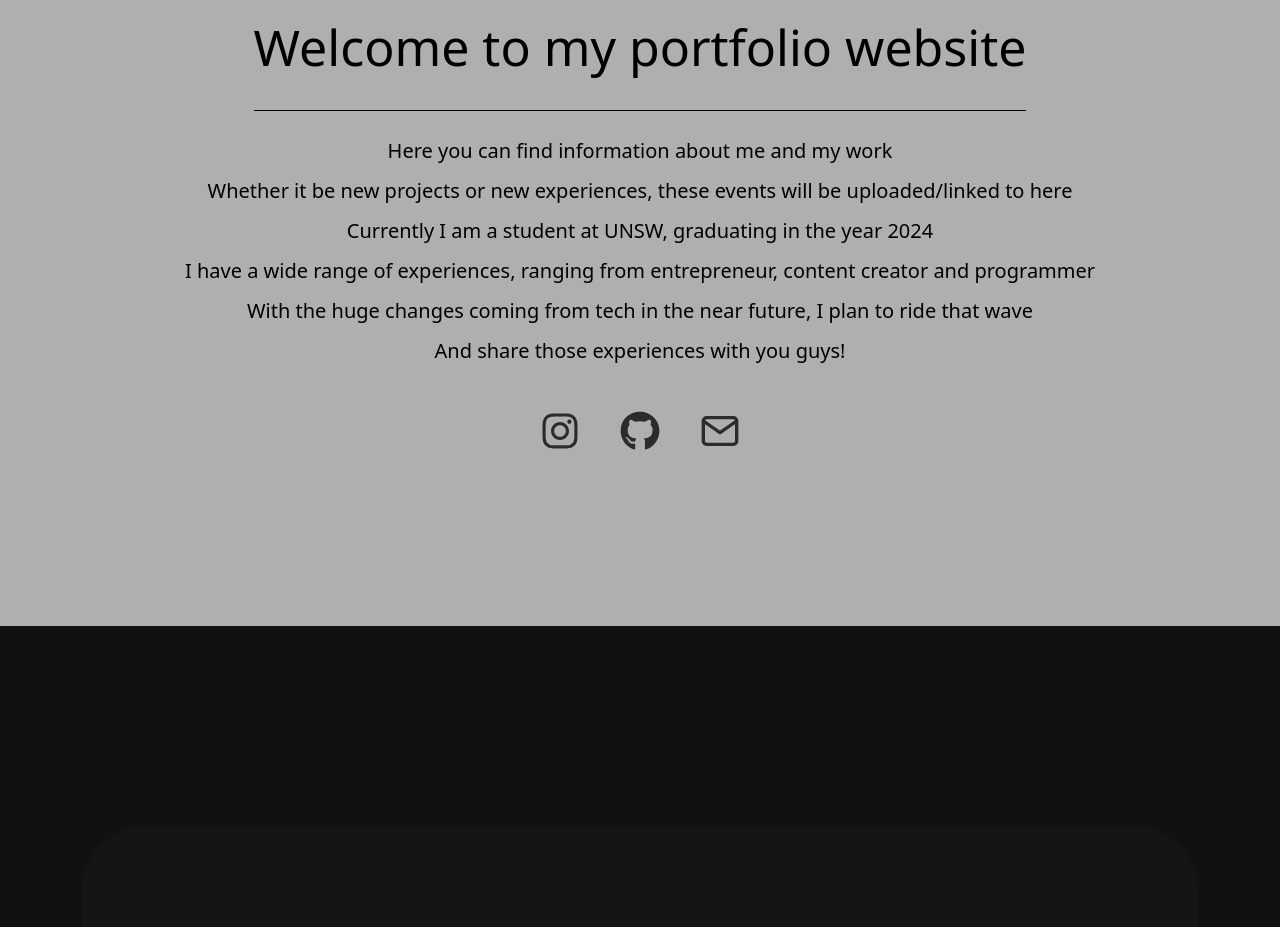
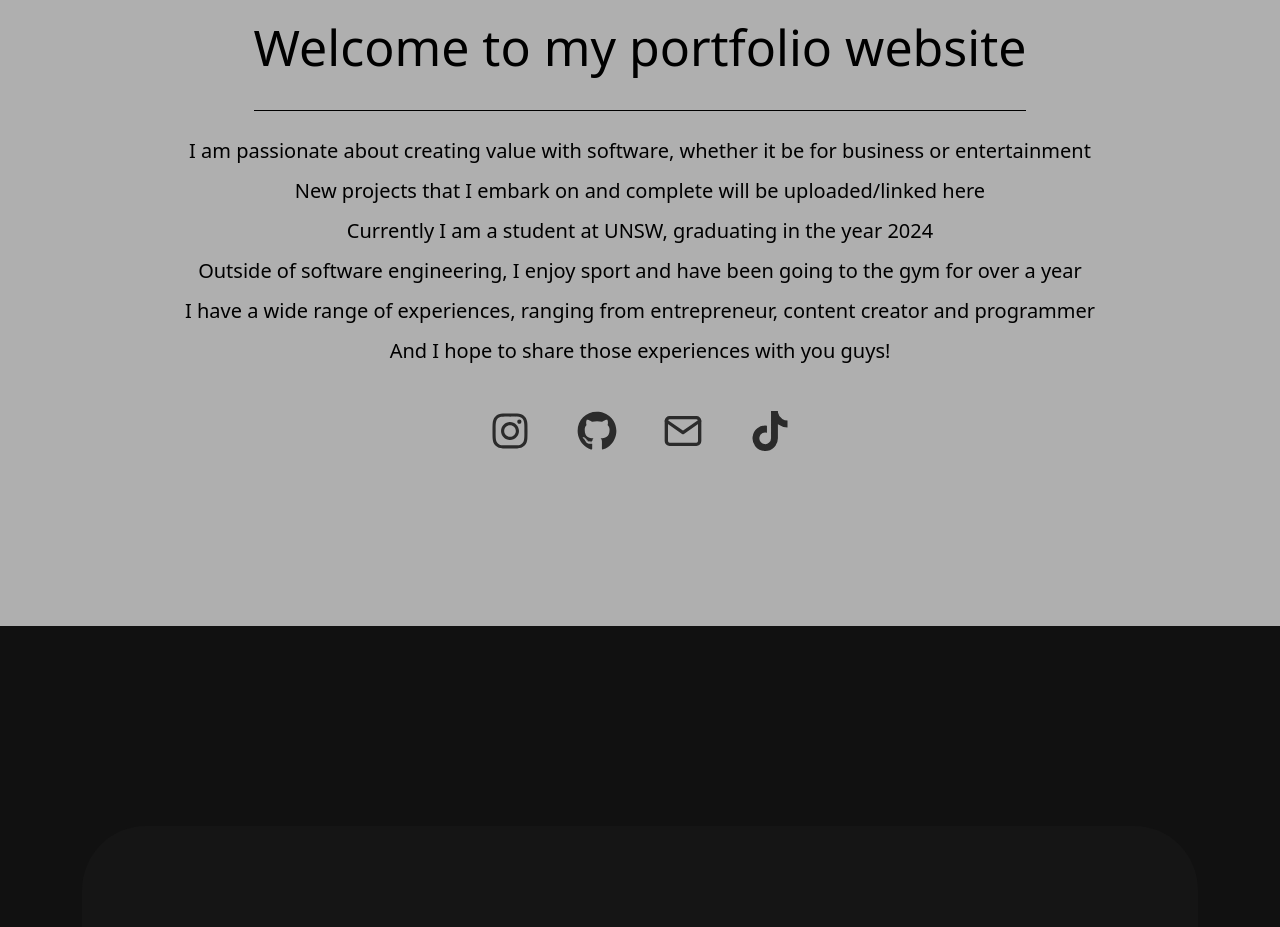
Before and after one commit to andrewblackmore26/my-app, a React (Create React App) app: page / in a window 1280 px wide. Shown: the part 1080-2007 px from the top of the page. Built offline with nearby package versions, Linux system fonts and the light colour scheme.

Commit message:
added tiktok to links

```diff
--- a/src/components/Home.js
+++ b/src/components/Home.js
@@ -1,18 +1,19 @@
 import React from "react";
 import '../styles/Home.css';
-import {FaInstagram, FaGithub} from "react-icons/fa";
+import {FaInstagram, FaGithub, FaTiktok} from "react-icons/fa";
 import {FiMail} from "react-icons/fi";
 
 function Home() {
   return (
     <div className="home-container" name="about">
       <h2>Welcome to my portfolio website</h2>
-      <p>Here you can find information about me and my work <br></br>
-      Whether it be new projects or new experiences, these events will be uploaded/linked to here <br></br>
+      <p>
+      I am passionate about creating value with software, whether it be for business or entertainment<br></br>
+      New projects that I embark on and complete will be uploaded/linked here <br></br>
       Currently I am a student at UNSW, graduating in the year 2024 <br></br>
+      Outside of software engineering, I enjoy sport and have been going to the gym for over a year <br></br>
       I have a wide range of experiences, ranging from entrepreneur, content creator and programmer<br></br>
-      With the huge changes coming from tech in the near future, I plan to ride that wave<br></br>
-      And share those experiences with you guys!<br></br>
+      And I hope to share those experiences with you guys!<br></br>
       </p>
       <div className="icons">
       <a  href="https://www.instagram.com/andrewblackmore0" target="_blank">
@@ -24,6 +25,9 @@ function Home() {
       <a href="mailto:andrewblackmore95@gmail.com" target="_blank">
       <FiMail className="icon" />
       </a>
+      <a href="https://www.tiktok.com/@andrewblackmore0" target="_blank">
+      <FaTiktok className="icon" />
+      </a>
       </div>
     </div>
   );
--- a/src/styles/Home.css
+++ b/src/styles/Home.css
@@ -21,7 +21,7 @@
 .icons {
   font-size: 40px;
   display: flex;
-  width: 200px;
+  width: 300px;
   justify-content: space-between;
 }
 
```
